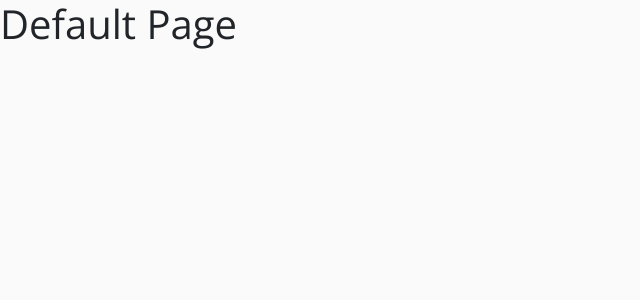
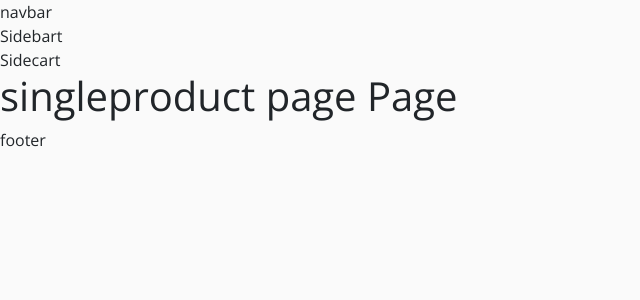
Before and after one commit to jpesg/react-tech-store-app, a React (Create React App) app: page /products/1 in a window 1280 px wide. Shown: the top 300 px of the page, without its empty margins (0-640 px from the left). Built offline with nearby package versions, Linux system fonts and the light colour scheme.

Commit message:
navbar, sidebar, sidecart and footer structure

```diff
--- a/src/App.js
+++ b/src/App.js
@@ -12,19 +12,28 @@ import Contact from "./pages/ContactPage";
 import SingleProduct from "./pages/SingleProductPage";
 import Default from "./pages/DefaultPage";
 
+import Navbar from "./components/Navbar";
+import Sidebar from "./components/Sidebar";
+import SideCart from "./components/SideCart";
+import Footer from "./components/Footer";
+
 class App extends Component {
   render() {
     return (
       <React.Fragment>
         {/** navbar, sidebar, cart */}
+        <Navbar />
+        <Sidebar />
+        <SideCart />
         <Switch>
           <Route path="/" exact component={Home} />
           <Route path="/about" component={About} />
           <Route path="/contact" component={Contact} />
           <Route path="/products" exact component={Products} />
-          <Route path="/product/:id" exact component={SingleProduct} />
+          <Route path="/products/:id" exact component={SingleProduct} />
           <Route component={Default} />
         </Switch>
+        <Footer />
       </React.Fragment>
     );
   }
--- /dev/null
+++ b/src/components/Footer.js
@@ -0,0 +1,5 @@
+import React from "react";
+
+export default function Footer() {
+  return <>footer</>;
+}
--- /dev/null
+++ b/src/components/Navbar.js
@@ -0,0 +1,5 @@
+import React from "react";
+
+export default function Navbar() {
+  return <div>navbar</div>;
+}
--- /dev/null
+++ b/src/components/SideCart.js
@@ -0,0 +1,5 @@
+import React from "react";
+
+export default function SideCart() {
+  return <div>Sidecart</div>;
+}
--- /dev/null
+++ b/src/components/Sidebar.js
@@ -0,0 +1,5 @@
+import React from "react";
+
+export default function Sidebar() {
+  return <div>Sidebart</div>;
+}
```
